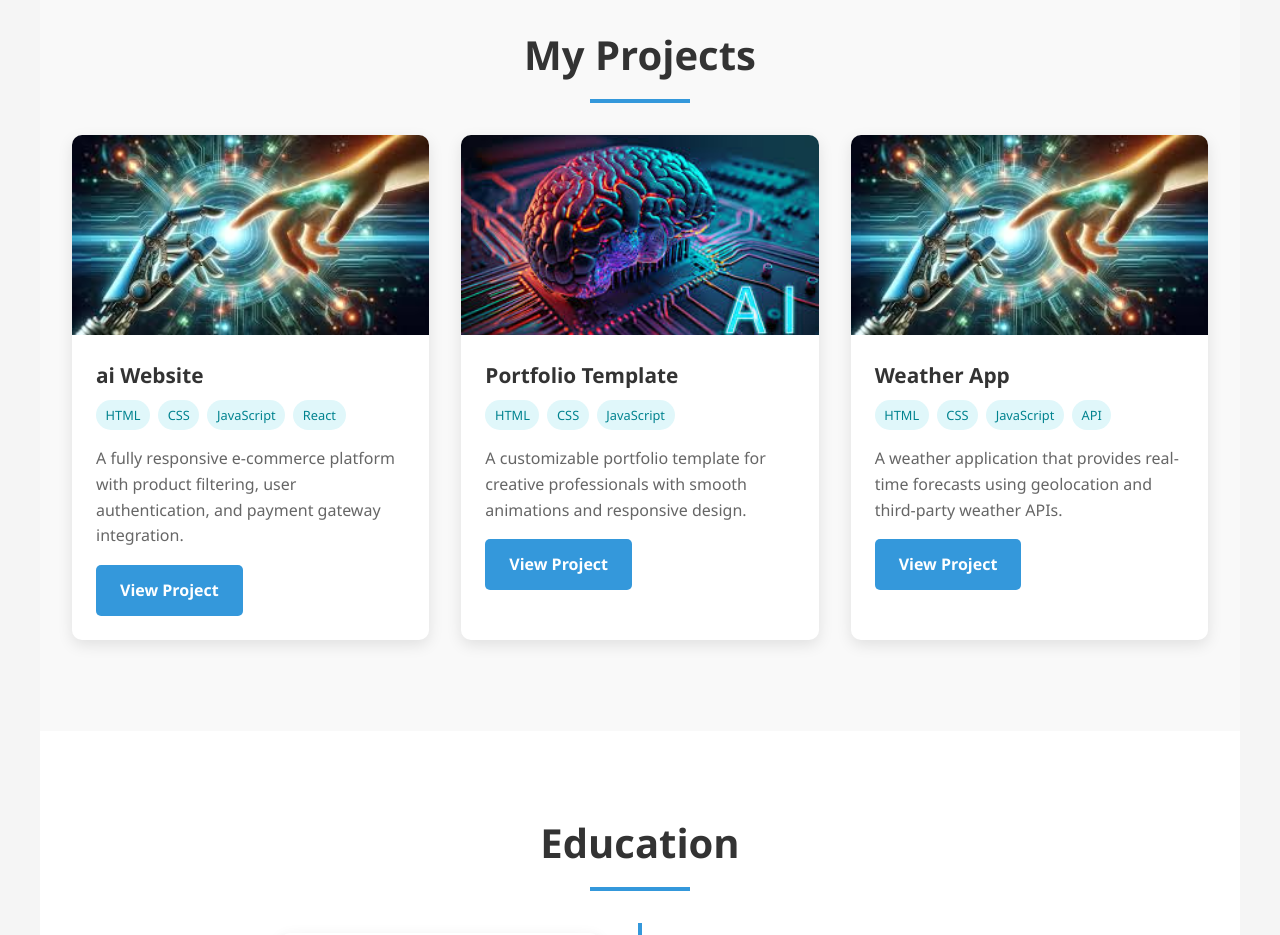
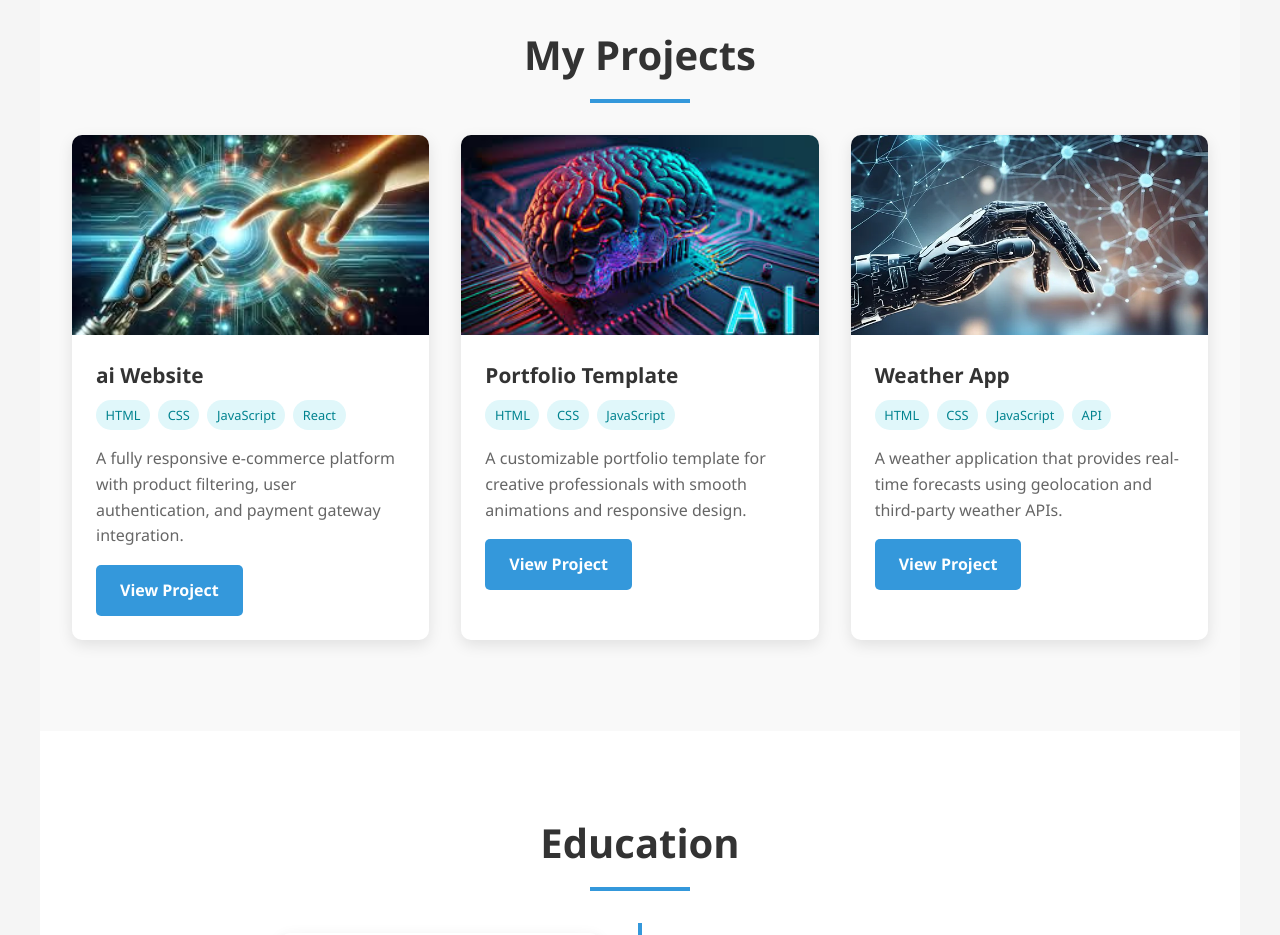
Before and after one commit to Viki55851485/digital-portfolio, a plain HTML site: page index.html in a window 1280 px wide. Shown: the part 1980-2915 px from the top of the page. Drawn offline with Linux system fonts and the light colour scheme; files whose address does not match are found by name.

Commit message:
Update index.html

```diff
--- a/index.html
+++ b/index.html
@@ -705,7 +705,7 @@
 
             <div class="project-card">
                 <div class="project-image">
-                    <img src="c:\Users\SPC13\Desktop\kl.jpg" alt="Project 3">
+                    <img src="ai.png" alt="Project 3">
                 </div>
                 <div class="project-content">
                     <h3 class="project-title">Weather App</h3>
```
